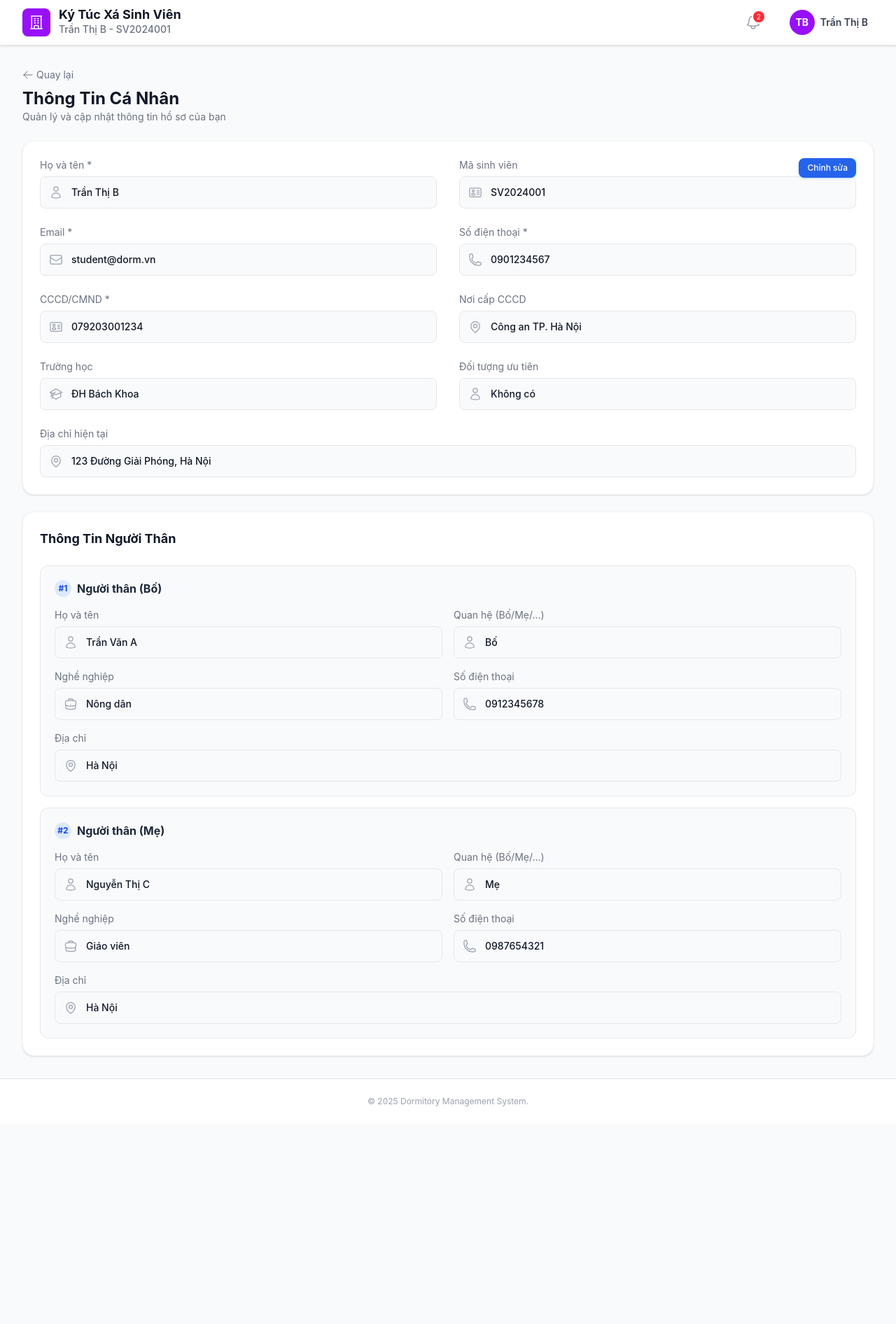
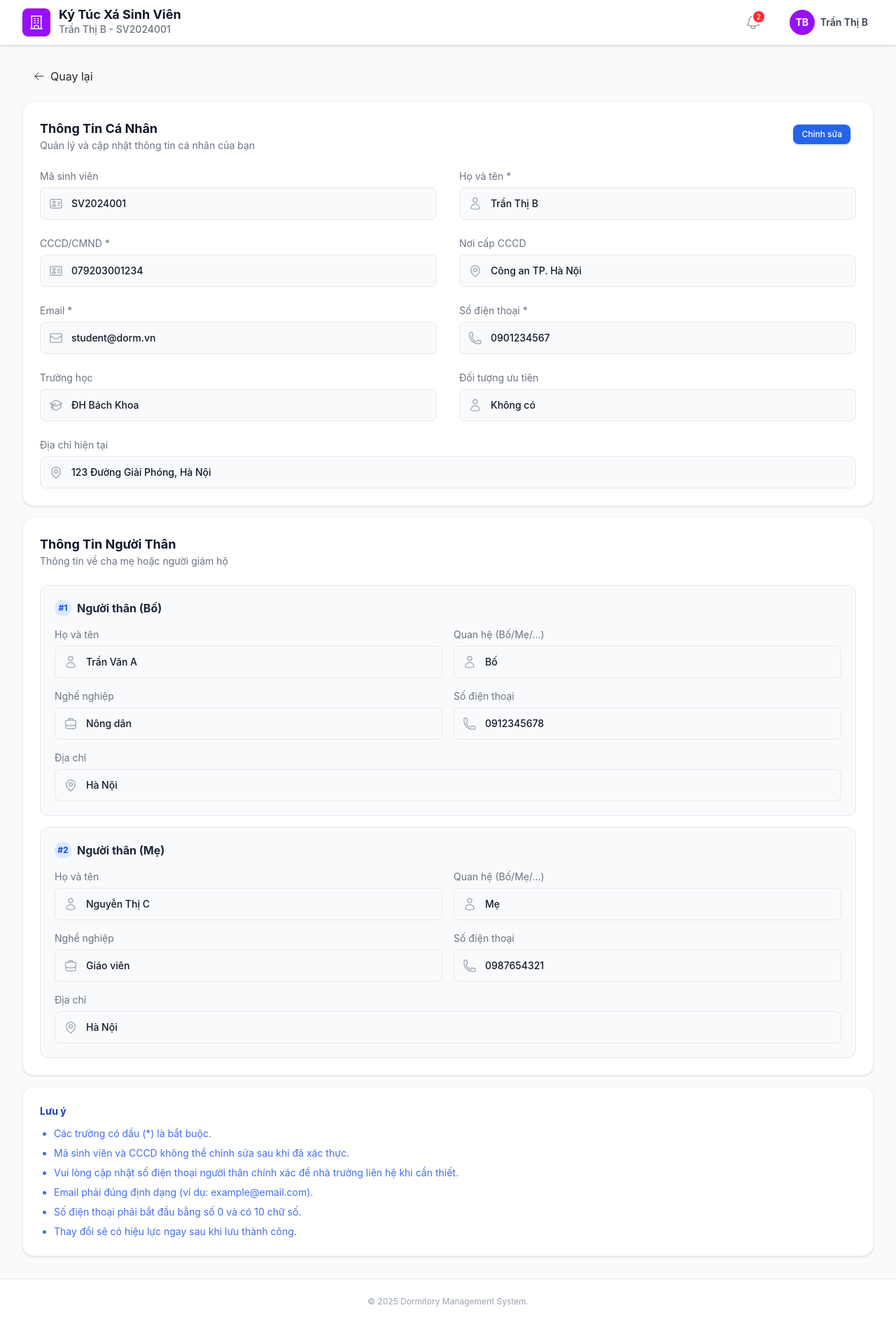
Before and after one commit to quangvinh263/dormitory-fe, a React (Vite) app: page /student/profile in a window 1280 px wide. Shown: the whole page at 70% size. Before the commit the page ends 1606 px from the top, so only its background shows below. Built offline with nearby package versions, Linux system fonts and the light colour scheme.

Commit message:
Fix button

```diff
--- /dev/null
+++ b/src/components/features/student/PersonalInfoSection.jsx
@@ -0,0 +1,86 @@
+import {
+  UserIcon, EnvelopeIcon, PhoneIcon, IdentificationIcon,
+  MapPinIcon, AcademicCapIcon
+} from '@heroicons/react/24/outline';
+
+import Section from '../../shared/Section';
+import Button from '../../ui/Button';
+import ProfileField from './ProfileField';
+
+export default function PersonalInfoSection({
+  data,
+  isEditing,
+  onEdit,
+  onCancel,
+  onSave,
+  onChange
+}) {
+  return (
+    <Section className="relative">
+
+      {/* Tiêu đề & Nút Edit */}
+      <div className="mb-6">
+          <h2 className="text-lg font-bold text-gray-900">Thông Tin Cá Nhân</h2>
+          <p className="text-sm text-gray-500">Quản lý và cập nhật thông tin cá nhân của bạn</p>
+
+          {!isEditing && (
+            <Button
+                className="absolute top-8 right-8"
+                size="sm"
+                variant="primary"
+                onClick={onEdit}
+            >
+                Chỉnh sửa
+            </Button>
+          )}
+      </div>
+
+      {/* Grid Form */}
+      <div className="grid grid-cols-1 md:grid-cols-2 gap-x-8 gap-y-6">
+
+          <ProfileField label="Mã sinh viên" icon={<IdentificationIcon/>} value={data.studentId} isEditing={isEditing} disabled />
+          <ProfileField label="Họ và tên *" icon={<UserIcon/>} value={data.fullName} isEditing={isEditing} onChange={(v) => onChange('fullName', v)}/>
+
+          <ProfileField label="CCCD/CMND *" icon={<IdentificationIcon/>} value={data.cccd} isEditing={isEditing} disabled />
+          <ProfileField label="Nơi cấp CCCD" icon={<MapPinIcon/>} value={data.cccdPlace} isEditing={isEditing} onChange={(v) => onChange('cccdPlace', v)} />
+
+          <ProfileField label="Email *" icon={<EnvelopeIcon/>} value={data.email} isEditing={isEditing} />
+          <ProfileField label="Số điện thoại *" icon={<PhoneIcon/>} value={data.phone} isEditing={isEditing} onChange={(v) => onChange('phone', v)} />
+
+          <ProfileField
+            type="select" label="Trường học" icon={<AcademicCapIcon/>}
+            value={data.school} isEditing={isEditing}
+            onChange={(v) => onChange('school', v)}
+            options={[
+              { value: 'uit', label: 'ĐH Công nghệ Thông tin' },
+              { value: 'bk', label: 'ĐH Bách Khoa' },
+              { value: 'khtn', label: 'ĐH Khoa học Tự nhiên' }
+            ]}
+          />
+
+          <ProfileField
+            type="select" label="Đối tượng ưu tiên" icon={<UserIcon/>}
+            value={data.priority} isEditing={isEditing}
+            onChange={(v) => onChange('priority', v)}
+            options={[
+              { value: 'none', label: 'Không có' },
+              { value: 'lietsi', label: 'Con thương binh/liệt sĩ' },
+              { value: 'ngheo', label: 'Hộ nghèo/Cận nghèo' }
+            ]}
+          />
+
+          <div className="md:col-span-2">
+            <ProfileField label="Địa chỉ hiện tại" icon={<MapPinIcon/>} value={data.address} isEditing={isEditing} onChange={(v) => onChange('address', v)} />
+          </div>
+      </div>
+
+      {/* Nút Lưu / Hủy */}
+      {isEditing && (
+          <div className="flex items-center gap-3 mt-8 pt-6 border-t border-gray-100">
+            <Button onClick={onSave} icon={<UserIcon className="w-4 h-4"/>}>Lưu thay đổi</Button>
+            <Button variant="white" onClick={onCancel}>Hủy bỏ</Button>
+          </div>
+      )}
+    </Section>
+  );
+}
--- a/src/components/features/student/RelativeCard.jsx
+++ b/src/components/features/student/RelativeCard.jsx
@@ -1,5 +1,5 @@
 import { UserIcon, BriefcaseIcon, PhoneIcon, MapPinIcon, XMarkIcon } from '@heroicons/react/24/outline';
-import ProfileField from './ProfileField'; // Import component con vừa tạo
+import ProfileField from './ProfileField';
 
 export default function RelativeCard({ index, data, isEditing, onChange, onRemove }) {
   return (
--- /dev/null
+++ b/src/components/features/student/RelativeListSection.jsx
@@ -0,0 +1,48 @@
+import { PlusIcon } from '@heroicons/react/24/outline';
+import Section from '../../shared/Section';
+import Button from '../../ui/Button';
+import RelativeCard from './RelativeCard'; // Component con hiển thị 1 thẻ
+
+export default function RelativeListSection({
+  relatives,
+  isEditing,
+  onAdd,
+  onChange,
+  onRemove
+}) {
+  return (
+    <Section>
+       <div className="flex items-center justify-between mb-6">
+          <div>
+            <h2 className="text-lg font-bold text-gray-900">Thông Tin Người Thân</h2>
+            <p className="text-sm text-gray-500">Thông tin về cha mẹ hoặc người giám hộ</p>
+          </div>
+
+          {isEditing && (
+             <Button size="sm" variant="success" icon={<PlusIcon className="w-4 h-4"/>} onClick={onAdd}>
+               Thêm người thân
+             </Button>
+          )}
+       </div>
+
+       <div className="space-y-4">
+          {relatives.map((rel, index) => (
+             <RelativeCard
+                key={rel.id}
+                index={index}
+                data={rel}
+                isEditing={isEditing}
+                onChange={onChange}
+                onRemove={() => onRemove(index)}
+             />
+          ))}
+
+          {relatives.length === 0 && (
+            <div className="text-center py-8 bg-gray-50 rounded-xl border border-dashed border-gray-300">
+                <p className="text-gray-500">Chưa có thông tin người thân.</p>
+            </div>
+          )}
+       </div>
+    </Section>
+  );
+}
--- a/src/components/ui/Button.jsx
+++ b/src/components/ui/Button.jsx
@@ -3,10 +3,10 @@ import { Link } from 'react-router-dom';
 
 export default function Button({
   children,
-  variant = 'primary', // primary | danger | success | white | outline
-  size = 'md',         // sm | md | lg
+  variant = 'primary',
+  size = 'md',
   className,
-  to,                  // Nếu có props 'to', nó sẽ biến thành thẻ Link
+  to,
   icon,
   ...props
 }) {
@@ -29,26 +29,37 @@ export default function Button({
 
   // 3. Class chung
   const baseClass = clsx(
+    // inline-flex, items-center, justify-center: Cốt lõi để căn giữa dọc/ngang
     'inline-flex items-center justify-center gap-2 font-medium rounded-lg transition-all shadow-sm cursor-pointer disabled:opacity-50 disabled:cursor-not-allowed',
     variants[variant],
     sizes[size],
     className
   );
 
+  // Helper để render nội dung bên trong (tránh lặp code)
+  const renderContent = () => (
+    <>
+      {icon && (
+        <span className="flex shrink-0 items-center justify-center w-5 h-5">
+          {icon}
+        </span>
+      )}
+      <span>{children}</span>
+    </>
+  );
+
   // 4. Render (Link hoặc Button)
   if (to) {
     return (
       <Link to={to} className={baseClass} {...props}>
-        {icon && <span className="w-5 h-5">{icon}</span>}
-        {children}
+        {renderContent()}
       </Link>
     );
   }
 
   return (
     <button className={baseClass} {...props}>
-      {icon && <span className="w-5 h-5">{icon}</span>}
-      {children}
+      {renderContent()}
     </button>
   );
 }
--- a/src/components/ui/Input.jsx
+++ b/src/components/ui/Input.jsx
@@ -1,4 +1,11 @@
 export default function Input({ label, error, icon, className, ...props }) {
+
+  const iconElement = icon ? (
+    <span className="w-5 h-5 text-gray-400 flex items-center justify-center">
+      {icon}
+    </span>
+  ) : null;
+
   return (
     <div className={className}>
       {label && (
--- a/src/pages/student/Profile.jsx
+++ b/src/pages/student/Profile.jsx
@@ -1,17 +1,13 @@
 import { useState } from 'react';
 import { Link } from 'react-router-dom';
-import {
-  UserIcon, EnvelopeIcon, PhoneIcon, IdentificationIcon,
-  MapPinIcon, AcademicCapIcon, ArrowLeftIcon, PlusIcon
-} from '@heroicons/react/24/outline';
+import { ArrowLeftIcon } from '@heroicons/react/24/outline';
 
 // Import UI Components chung
 import Section from '../../components/shared/Section';
-import Button from   '../../components/ui/Button';
 
-// Import Components tách riêng cho tính năng Profile
-import ProfileField from '../../components/features/student/ProfileField';
-import RelativeCard from '../../components/features/student/RelativeCard';
+// Import các Feature Components đã tách
+import PersonalInfoSection from '../../components/features/student/PersonalInfoSection';
+import RelativeListSection from '../../components/features/student/RelativeListSection';
 
 // --- MOCK DATA ---
 const MOCK_DATA = {
@@ -34,17 +30,21 @@ export default function StudentProfile() {
   const [isEditing, setIsEditing] = useState(false);
   const [formData, setFormData] = useState(MOCK_DATA);
 
-  // Logic xử lý (Giữ nguyên như cũ)
-  const handleChange = (name, value) => {
+  // --- LOGIC XỬ LÝ ---
+
+  // 1. Xử lý sửa thông tin cá nhân
+  const handleInfoChange = (name, value) => {
     setFormData(prev => ({ ...prev, [name]: value }));
   };
 
+  // 2. Xử lý sửa thông tin người thân
   const handleRelativeChange = (index, field, value) => {
     const newRelatives = [...formData.relatives];
     newRelatives[index][field] = value;
     setFormData(prev => ({ ...prev, relatives: newRelatives }));
   };
 
+  // 3. Các hành động khác
   const addRelative = () => {
     const newRelative = { id: Date.now(), name: '', relation: '', job: '', phone: '', address: '' };
     setFormData(prev => ({ ...prev, relatives: [...prev.relatives, newRelative] }));
@@ -66,94 +66,46 @@ export default function StudentProfile() {
     setIsEditing(false);
   };
 
+  // --- RENDER GIAO DIỆN ---
   return (
-    <div className="space-y-6 animate-fade-in-up">
-      {/* Header */}
+    <div className="space-y-4 animate-fade-in-up">
+      {/* Header Link */}
       <div>
-         <Link to="/student" className="inline-flex items-center text-sm text-gray-500 hover:text-primary mb-2">
-           <ArrowLeftIcon className="w-4 h-4 mr-1"/> Quay lại
+         <Link to="/student" className="inline-flex items-center text-base text-stone-800 hover:text-primary mb-2 pl-4">
+           <ArrowLeftIcon className="w-4 h-4 mr-2"/> Quay lại
          </Link>
-         <h1 className="text-2xl font-bold text-gray-900">Thông Tin Cá Nhân</h1>
-         <p className="text-gray-500 text-sm">Quản lý và cập nhật thông tin hồ sơ của bạn</p>
       </div>
 
-      {/* --- PHẦN 1: THÔNG TIN CÁ NHÂN --- */}
-      <Section className="relative">
-        {!isEditing && (
-           <Button className="absolute top-6 right-6" size="sm" variant="primary" onClick={() => setIsEditing(true)}>
-             Chỉnh sửa
-           </Button>
-        )}
+      {/* BLOCK 1: THÔNG TIN CÁ NHÂN */}
+      <PersonalInfoSection
+        data={formData}
+        isEditing={isEditing}
+        onEdit={() => setIsEditing(true)}
+        onCancel={handleCancel}
+        onSave={handleSave}
+        onChange={handleInfoChange}
+      />
 
-        <div className="grid grid-cols-1 md:grid-cols-2 gap-x-8 gap-y-6">
-           <ProfileField label="Họ và tên *" icon={<UserIcon/>} value={formData.fullName} isEditing={isEditing} onChange={(v) => handleChange('fullName', v)} disabled />
-           <ProfileField label="Mã sinh viên" icon={<IdentificationIcon/>} value={formData.studentId} isEditing={isEditing} disabled />
-           <ProfileField label="Email *" icon={<EnvelopeIcon/>} value={formData.email} isEditing={isEditing} disabled />
-           <ProfileField label="Số điện thoại *" icon={<PhoneIcon/>} value={formData.phone} isEditing={isEditing} onChange={(v) => handleChange('phone', v)} />
-           <ProfileField label="CCCD/CMND *" icon={<IdentificationIcon/>} value={formData.cccd} isEditing={isEditing} disabled />
-           <ProfileField label="Nơi cấp CCCD" icon={<MapPinIcon/>} value={formData.cccdPlace} isEditing={isEditing} onChange={(v) => handleChange('cccdPlace', v)} />
+      {/* BLOCK 2: DANH SÁCH NGƯỜI THÂN */}
+      <RelativeListSection
+        relatives={formData.relatives}
+        isEditing={isEditing}
+        onAdd={addRelative}
+        onChange={handleRelativeChange}
+        onRemove={removeRelative}
+      />
 
-           <ProfileField
-              type="select" label="Trường học" icon={<AcademicCapIcon/>}
-              value={formData.school} isEditing={isEditing}
-              onChange={(v) => handleChange('school', v)}
-              options={[
-                { value: 'uit', label: 'ĐH Công nghệ Thông tin' },
-                { value: 'bk', label: 'ĐH Bách Khoa' },
-                { value: 'khtn', label: 'ĐH Khoa học Tự nhiên' }
-              ]}
-           />
-
-           <ProfileField
-              type="select" label="Đối tượng ưu tiên" icon={<UserIcon/>}
-              value={formData.priority} isEditing={isEditing}
-              onChange={(v) => handleChange('priority', v)}
-              options={[
-                { value: 'none', label: 'Không có' },
-                { value: 'lietsi', label: 'Con thương binh/liệt sĩ' },
-                { value: 'ngheo', label: 'Hộ nghèo/Cận nghèo' }
-              ]}
-           />
-
-           <div className="md:col-span-2">
-              <ProfileField label="Địa chỉ hiện tại" icon={<MapPinIcon/>} value={formData.address} isEditing={isEditing} onChange={(v) => handleChange('address', v)} />
-           </div>
-        </div>
-
-        {isEditing && (
-           <div className="flex items-center gap-3 mt-8 pt-6 border-t border-gray-100">
-              <Button onClick={handleSave}>Lưu thay đổi</Button>
-              <Button variant="white" onClick={handleCancel}>Hủy bỏ</Button>
-           </div>
-        )}
-      </Section>
-
-      {/* --- PHẦN 2: NGƯỜI THÂN --- */}
-      <Section>
-         <div className="flex items-center justify-between mb-6">
-            <h2 className="text-lg font-bold text-gray-900">Thông Tin Người Thân</h2>
-            {isEditing && (
-               <Button size="sm" variant="success" icon={<PlusIcon className="w-4 h-4"/>} onClick={addRelative}>
-                 Thêm người thân
-               </Button>
-            )}
-         </div>
-
-         <div className="space-y-4">
-            {formData.relatives.map((rel, index) => (
-               <RelativeCard
-                  key={rel.id}
-                  index={index}
-                  data={rel}
-                  isEditing={isEditing}
-                  onChange={handleRelativeChange}
-                  onRemove={() => removeRelative(index)}
-               />
-            ))}
-            {formData.relatives.length === 0 && (
-              <p className="text-gray-500 italic text-center">Chưa có thông tin người thân.</p>
-            )}
-         </div>
+      {/* BLOCK 3: LƯU Ý */}
+      <Section className="bg-blue-50/50 border-blue-100">
+         <h3 className="font-bold text-blue-800 text-sm mb-3">Lưu ý</h3>
+         <ul className="list-disc pl-5 text-sm text-blue-700/80 space-y-2">
+           <li>Các trường có dấu (*) là bắt buộc.</li>
+           <li>Mã sinh viên và CCCD không thể chỉnh sửa sau khi đã xác thực.</li>
+           <li>Vui lòng cập nhật số điện thoại người thân chính xác để nhà trường liên hệ khi cần thiết.</li>
+           <li>Email phải đúng định dạng (ví dụ: example@email.com).</li>
+           <li>Số điện thoại phải bắt đầu bằng số 0 và có 10 chữ số.</li>
+           <li>Thay đổi sẽ có hiệu lực ngay sau khi lưu thành công.</li>
+         </ul>
       </Section>
     </div>
   );
```
